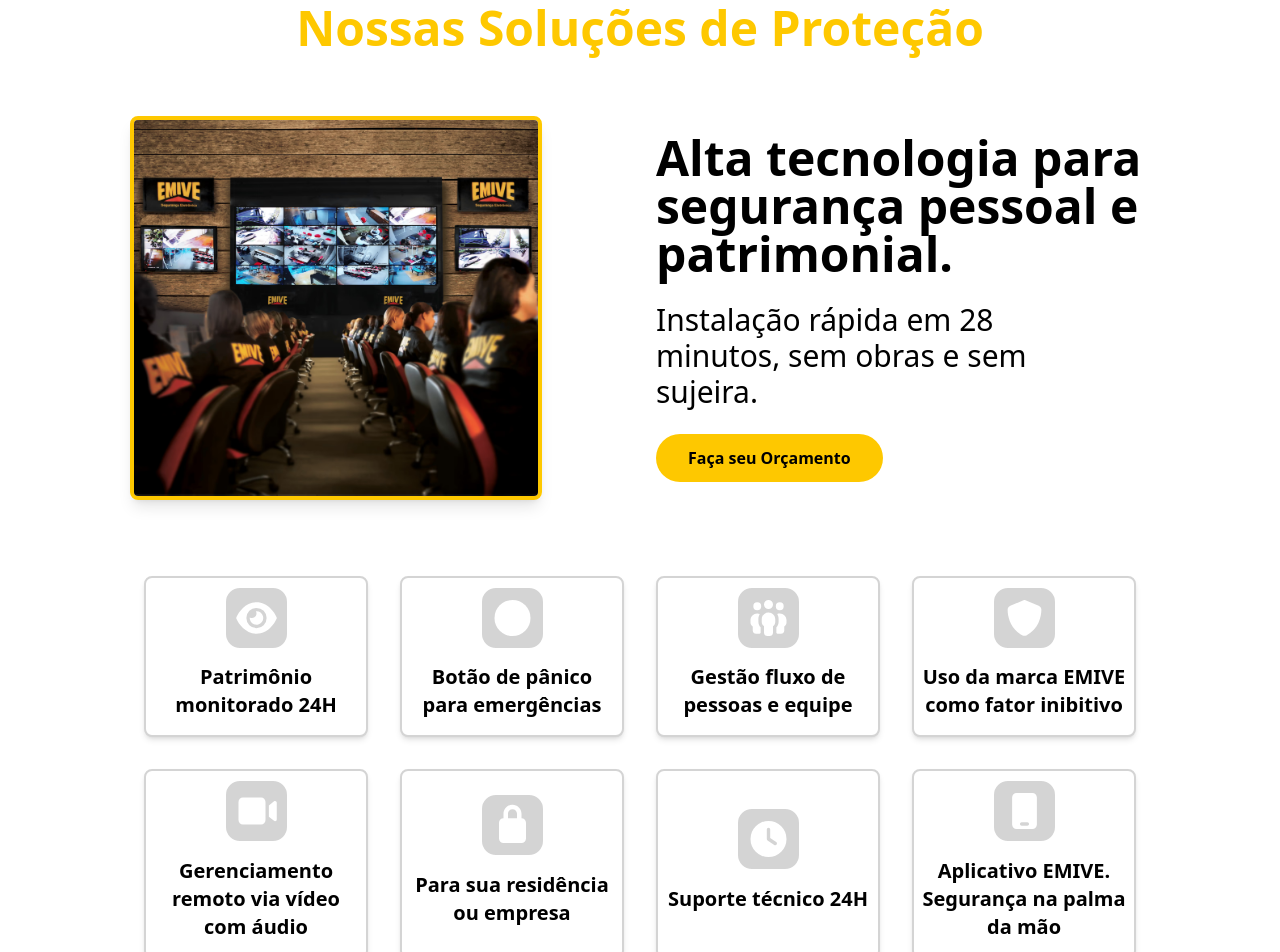
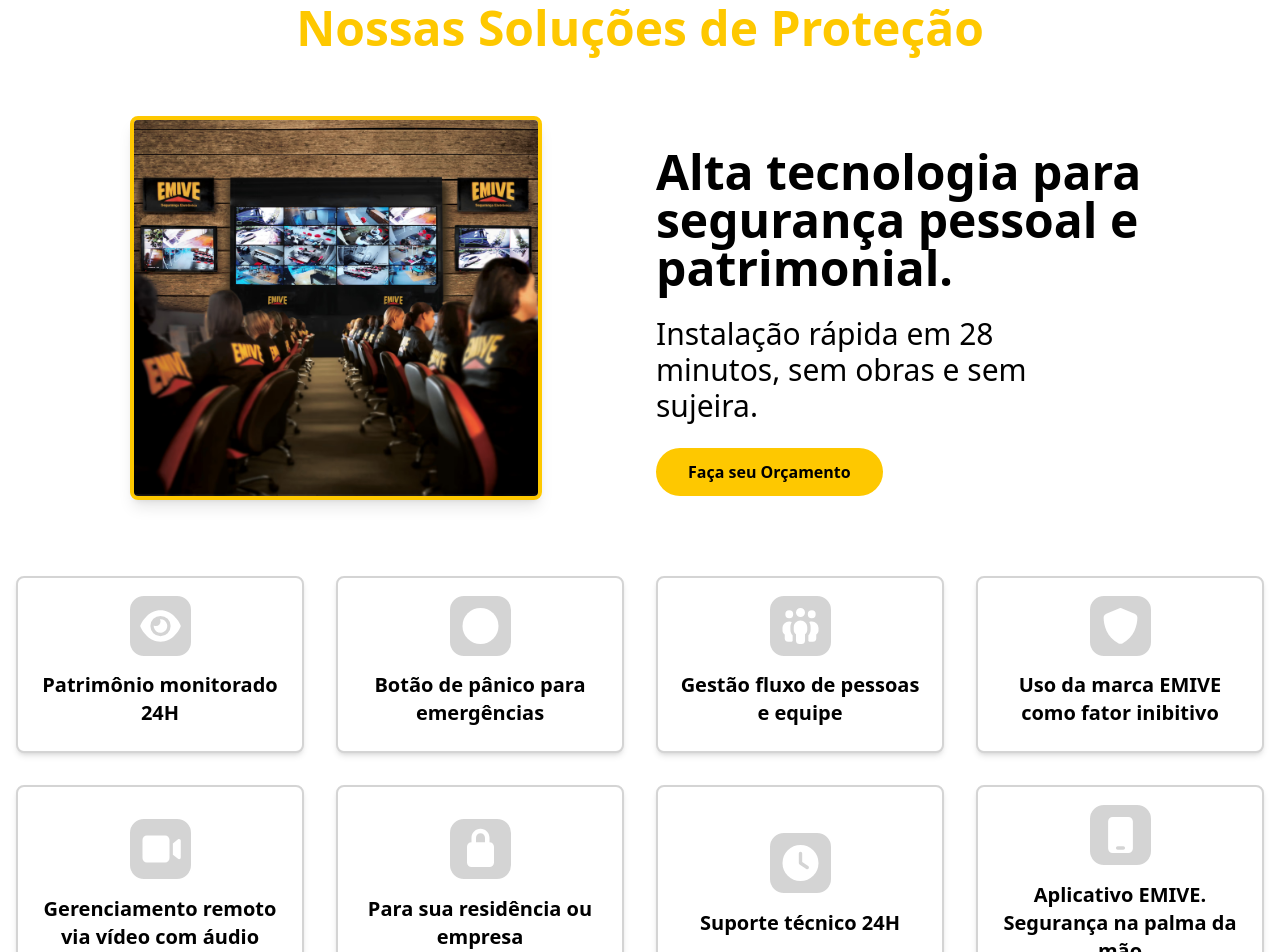
Before and after one commit to DevTec2020/LandingPage-Emive, a React (Vite) app: page / in a window 1280 px wide. Shown: the part 800-1752 px from the top of the page. Built offline with nearby package versions, Linux system fonts and the light colour scheme.

Commit message:
fix: corrigindo textos e resposividade

```diff
--- a/src/components/card_solucao.jsx
+++ b/src/components/card_solucao.jsx
@@ -3,7 +3,7 @@
 
 export default function CardSolucao({icone, text}){
     return(
-        <div className="bg-white p-2 rounded-lg shadow-md border-2 border-brand-gray-light text-center flex flex-col justify-center max-w-56">
+        <div className="bg-white p-4 rounded-lg shadow-md border-2 border-brand-gray-light text-center flex flex-col justify-center w-full max-w-xs">
             <div className="text-black mb-3">
                 <FontAwesomeIcon icon={icone} className="text-4xl bg-brand-gray-light text-white border-2 px-2 py-3 rounded-2xl"/>
             </div>
--- a/src/sections/protecao.jsx
+++ b/src/sections/protecao.jsx
@@ -25,8 +25,8 @@
                         </div>
 
                         {/* Coluna do texto */}
-                        <div className="flex flex-col justify-center items-center md:items-start md:text-left font-semibold max-w-xl gap-6">
-                            <h3 className="text-3xl md:text-5xl font-semibold">
+                        <div className="flex flex-col justify-center items-center md:items-start text-center md:text-left font-semibold max-w-xl gap-6">
+                            <h3 className="text-3xl md:text-5xl mt-7">
                             Alta tecnologia para segurança pessoal e patrimonial.
                             </h3>
                             <p className="text-2xl md:text-3xl font-normal max-w-4/5">
@@ -40,8 +40,8 @@
 
 
                     {/* Cards */}
-                    <div className="hidden md:flex mt-15 justify-center">
-                        <div className="grid md:grid-cols-4 gap-8">
+                    <div className="md:flex mt-15 justify-center">
+                        <div className="grid gap-8 grid-cols-1 sm:grid-cols-2 md:grid-cols-4 justify-items-center">
                             <CardSolucao icone={faEye} text="Patrimônio monitorado 24H"/>
                             <CardSolucao icone={faCircle} text="Botão de pânico para emergências"/>
                             <CardSolucao icone={faPeopleGroup} text="Gestão fluxo de pessoas e equipe"/>
```
